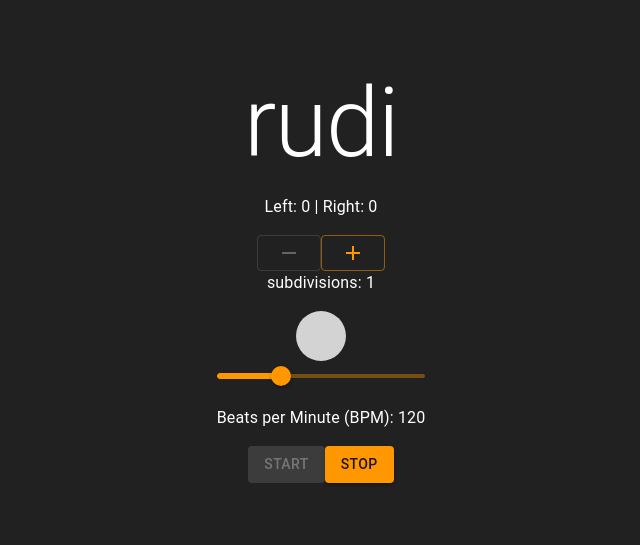
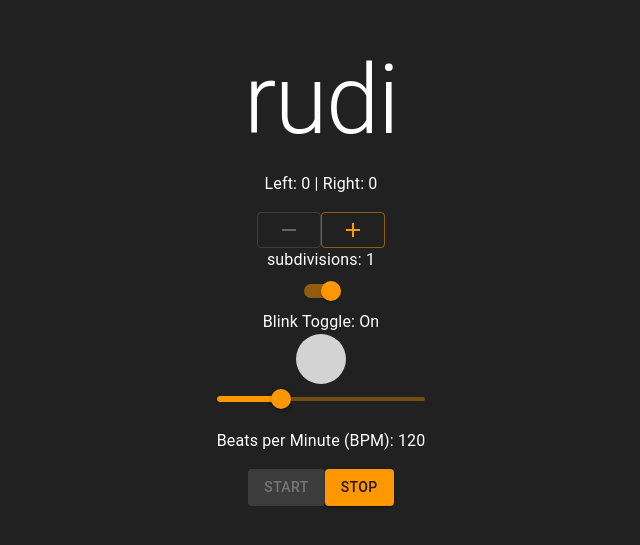
Before and after one commit to tylersernett/rudi-drum, a React (Vite) app: page / in a window 1280 px wide. Shown: the part 109-654 px from the top of the page, without its empty margins (319-959 px from the left). Built offline with nearby package versions, Linux system fonts and the light colour scheme; no server answers.

Commit message:
Add toggle

```diff
--- a/src/components/Blinker.tsx
+++ b/src/components/Blinker.tsx
@@ -1,7 +1,7 @@
 // import { useState, useEffect, useMemo, useRef } from "react";
 // import * as Tone from 'tone';
-import { Dispatch, SetStateAction } from "react";
-import { Box } from "@mui/material";
+import { Dispatch, SetStateAction, useState } from "react";
+import { Box, Switch, Typography } from "@mui/material";
 
 interface BlinkingSquareProps {
   isBlinking: boolean;
@@ -9,11 +9,14 @@ interface BlinkingSquareProps {
 }
 
 const Blinker: React.FC<BlinkingSquareProps> = ({ isBlinking, setIsBlinking }) => {
+  const [blinkToggle, setBlinkToggle] = useState(true);
+
   const squareStyle = {
     width: "50px",
     height: "50px",
     backgroundColor: isBlinking ? "orange" : "lightgray",
     borderRadius: '100%',
+    visibility: blinkToggle ? "visible" : "hidden",
     // transition: "background-color 0.2s ease-in-out",
   };
 
@@ -23,15 +26,27 @@ const Blinker: React.FC<BlinkingSquareProps> = ({ isBlinking, setIsBlinking }) =
     }, 60);
     // Tone.Draw.schedule(() => setIsBlinking(false), Tone.now() +Tone.Time("32n").toSeconds());
   }
+  const handleToggleChange = () => {
+    setBlinkToggle((prevBlinkToggle) => !prevBlinkToggle);
+  };
+
 
   return (
+    <>
+      <Switch
+        checked={blinkToggle}
+        onChange={handleToggleChange}
+        color="primary"
+      />
+      <Typography>Blink Toggle: {blinkToggle ? 'On' : 'Off'}</Typography>
       <Box
         display="flex"
         justifyContent="center"
-      mt={2}
+        // mt={2}
       >
         <div id='sq' style={squareStyle} />
       </Box>
+    </>
   )
 };
 
```
Lines whose indentation alone changed are shown as unchanged.
